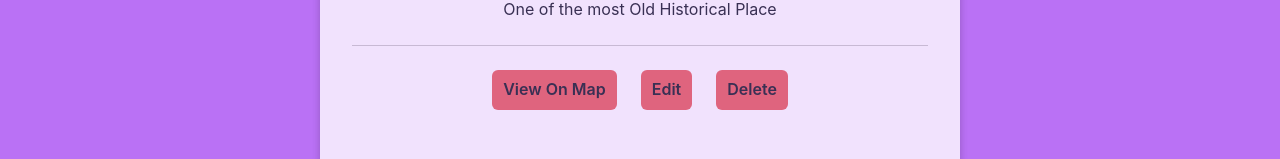
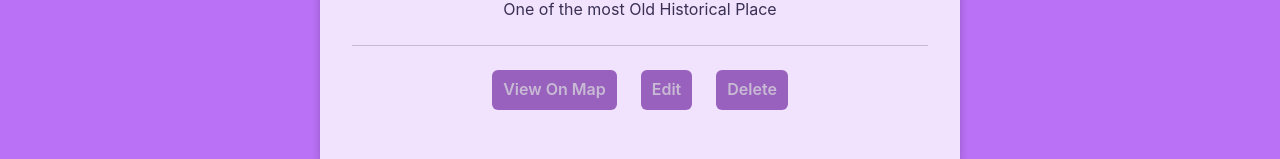
Before and after one commit to shehharyar/MERN, a React (Vite) app in the folder Frontend/: page /u1/places in a window 1280 px wide. Shown: the part 535-694 px from the top of the page. Built offline with nearby package versions, Linux system fonts and the light colour scheme.

Commit message:
changed styling of components

```diff
--- a/Frontend/src/places/components/PlaceItem.css
+++ b/Frontend/src/places/components/PlaceItem.css
@@ -71,3 +71,14 @@ padding: 1rem !important;
     height: 20rem !important;
   }
 }
+
+.btn{
+  background: #905eb1 !important;
+  color: #ccc !important;
+
+}
+.btn:hover{
+  background: #9371aa !important;
+
+  opacity: 0.9 !important;
+}
--- a/Frontend/src/places/components/PlaceItem.jsx
+++ b/Frontend/src/places/components/PlaceItem.jsx
@@ -36,11 +36,11 @@ const PlaceItem = ({image, id, title, description, address, coordinates}) => {
         <button>EDIT</button>
         <button>DELETE</button> */
         }
-        <Button onClick={onOpen} variant='solid'> View On Map </Button>
+        <Button onClick={onOpen} className="btn"> View On Map </Button>
         <Link to={`/places/${id}`}>
-        <Button variant='solid'> Edit </Button>
+        <Button variant='solid' className="btn"> Edit </Button>
         </Link>
-        <Button variant='solid' onClick={() => setModal2Open(true)}> Delete </Button>
+        <Button  className='btn' onClick={() => setModal2Open(true)}> Delete </Button>
       </div>
     </Card>
 
```
